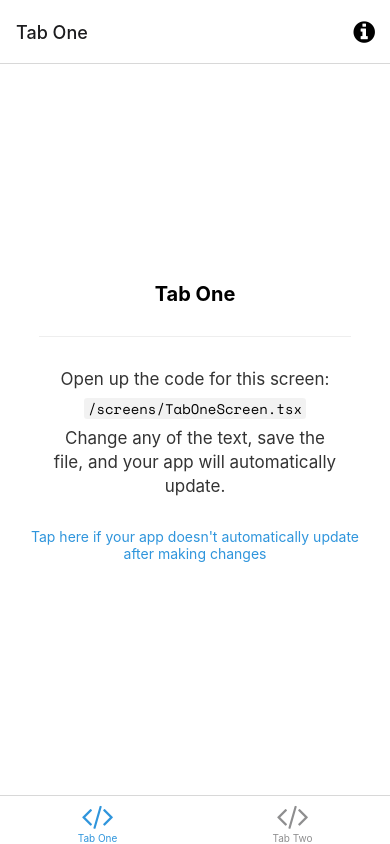
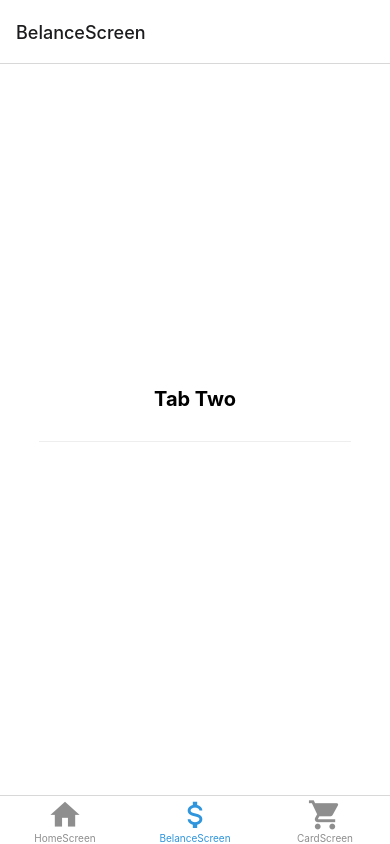
Before and after one commit to Nabavi2/Bank-small-app, a React Native app: screen /Belance in a window 390 px wide. Built offline with nearby package versions, Linux system fonts and the light colour scheme; what expo-linking would draw is missing.

Commit message:
add project

```diff
--- a/constants/Colors.ts
+++ b/constants/Colors.ts
@@ -1,19 +1,20 @@
-const tintColorLight = '#2f95dc';
-const tintColorDark = '#fff';
+const tintColorLight = "#2f95dc";
+const tintColorDark = "#fff";
 
 export default {
+  primary: "#7a776e",
   light: {
-    text: '#000',
-    background: '#fff',
+    text: "#000",
+    background: "#fff",
     tint: tintColorLight,
-    tabIconDefault: '#ccc',
+    tabIconDefault: "#ccc",
     tabIconSelected: tintColorLight,
   },
   dark: {
-    text: '#fff',
-    background: '#000',
+    text: "#fff",
+    background: "#000",
     tint: tintColorDark,
-    tabIconDefault: '#ccc',
+    tabIconDefault: "#ccc",
     tabIconSelected: tintColorDark,
   },
 };
--- a/navigation/index.tsx
+++ b/navigation/index.tsx
@@ -3,21 +3,27 @@
  * https://reactnavigation.org/docs/getting-started
  *
  */
-import { FontAwesome } from '@expo/vector-icons';
+import { FontAwesome, MaterialCommunityIcons, MaterialIcons, Ionicons } from '@expo/vector-icons';
 import { createBottomTabNavigator } from '@react-navigation/bottom-tabs';
 import { NavigationContainer, DefaultTheme, DarkTheme } from '@react-navigation/native';
 import { createNativeStackNavigator } from '@react-navigation/native-stack';
 import * as React from 'react';
-import { ColorSchemeName, Pressable } from 'react-native';
-
+import { ColorSchemeName, Platform, View, Text, SafeAreaView } from 'react-native';
+import {
+  createDrawerNavigator,
+  DrawerItemList,
+} from "@react-navigation/drawer";
 import Colors from '../constants/Colors';
 import useColorScheme from '../hooks/useColorScheme';
-import ModalScreen from '../screens/ModalScreen';
-import NotFoundScreen from '../screens/NotFoundScreen';
-import TabOneScreen from '../screens/TabOneScreen';
-import TabTwoScreen from '../screens/TabTwoScreen';
+import BelanceScreen from '../screens/BelanceScreen';
+import HomeScreen from '../screens/HomeScreen';
+import CardScreen from '../screens/CardScreen';
+import LoginScreen from '../screens/LoginScreen';
 import { RootStackParamList, RootTabParamList, RootTabScreenProps } from '../types';
 import LinkingConfiguration from './LinkingConfiguration';
+
+
+
 
 export default function Navigation({ colorScheme }: { colorScheme: ColorSchemeName }) {
   return (
@@ -38,10 +44,10 @@ const Stack = createNativeStackNavigator<RootStackParamList>();
 function RootNavigator() {
   return (
     <Stack.Navigator>
-      <Stack.Screen name="Root" component={BottomTabNavigator} options={{ headerShown: false }} />
-      <Stack.Screen name="NotFound" component={NotFoundScreen} options={{ title: 'Oops!' }} />
+      <Stack.Screen name="Login" component={BottomTabNavigator} options={{ headerShown: false }} />
+      <Stack.Screen name="Home" component={HomeScreen} options={{ title: 'Oops!' }} />
       <Stack.Group screenOptions={{ presentation: 'modal' }}>
-        <Stack.Screen name="Modal" component={ModalScreen} />
+        <Stack.Screen name="Belance" component={BelanceScreen} />
       </Stack.Group>
     </Stack.Navigator>
   );
@@ -58,50 +64,115 @@ function BottomTabNavigator() {
 
   return (
     <BottomTab.Navigator
-      initialRouteName="TabOne"
+      initialRouteName="Home"
       screenOptions={{
         tabBarActiveTintColor: Colors[colorScheme].tint,
       }}>
       <BottomTab.Screen
-        name="TabOne"
-        component={TabOneScreen}
-        options={({ navigation }: RootTabScreenProps<'TabOne'>) => ({
-          title: 'Tab One',
-          tabBarIcon: ({ color }) => <TabBarIcon name="code" color={color} />,
-          headerRight: () => (
-            <Pressable
-              onPress={() => navigation.navigate('Modal')}
-              style={({ pressed }) => ({
-                opacity: pressed ? 0.5 : 1,
-              })}>
-              <FontAwesome
-                name="info-circle"
-                size={25}
-                color={Colors[colorScheme].text}
-                style={{ marginRight: 15 }}
-              />
-            </Pressable>
-          ),
-        })}
+        name="Home"
+        component={HomeScreen}
+        options={{ title: 'HomeScreen', tabBarIcon: ({ color }) => <MaterialCommunityIcons name="home" size={35} color={color} />, }}
       />
       <BottomTab.Screen
-        name="TabTwo"
-        component={TabTwoScreen}
+        name="Belance"
+        component={LoginScreen}
         options={{
-          title: 'Tab Two',
-          tabBarIcon: ({ color }) => <TabBarIcon name="code" color={color} />,
+          title: 'BelanceScreen',
+          tabBarIcon: ({ color }) => <MaterialCommunityIcons name="currency-usd" size={35} color={color} />,
+        }}
+      />
+      <BottomTab.Screen
+        name="Card"
+        component={LoginScreen}
+        options={{
+          title: 'CardScreen',
+          tabBarIcon: ({ color }) => <MaterialCommunityIcons name="cart" size={35} color={color} />,
         }}
       />
     </BottomTab.Navigator>
   );
 }
 
+//Drawer Stack Navigator for show drawer and navigate
+const DrawerNavigator = createDrawerNavigator();
+export const AppDrawerNavigator = () => {
+  return (
+    <DrawerNavigator.Navigator
+      drawerContent={(props: any) => {
+        return (
+          <View style={{ flex: 1, paddingTop: 20, backgroundColor: "#222" }}>
+            <SafeAreaView forceInset={{ top: "always", horizontal: "never" }}>
+              {/* <Image
+                style={{
+                  width: 200,
+                  height: 200,
+                  marginLeft: 30,
+                  marginBottom: 20,
+                  marginTop: 30,
+                  borderRadius: 100,
+                }}
+                source={require("../assets/images/netflixx.png")}
+              /> */}
+              <DrawerItemList {...props} />
+
+            </SafeAreaView>
+          </View>
+        );
+      }}
+      screenOptions={{
+        drawerActiveTintColor: Colors.primary,
+        headerStyle: { backgroundColor: "#222" },
+        headerTintColor: "white",
+        drawerInactiveTintColor: "#ddd",
+      }}
+    >
+      <DrawerNavigator.Screen
+        name="NETFLIX"
+        component={HomeScreen}
+        options={{
+          drawerIcon: (props: any) => (
+            <Ionicons
+              name={Platform.OS === "android" ? "home" : "ios-home"}
+              size={23}
+              color={props.color}
+            />
+          ),
+          headerTitleStyle: { color: Colors.primary },
+        }}
+      />
+      <DrawerNavigator.Screen
+        name="Belance"
+        component={BelanceScreen}
+        options={{
+          drawerIcon: (props: any) => (
+            <Ionicons
+              name={Platform.OS === "android" ? "search" : "ios-search"}
+              size={23}
+              color={props.color}
+            />
+          ),
+        }}
+      />
+
+      <DrawerNavigator.Screen
+        name="CardScreen"
+        component={CardScreen}
+        options={{
+          drawerIcon: (props: any) => (
+            <MaterialIcons
+              name={
+                Platform.OS === "android" ? "video-library" : "video-library"
+              }
+              size={23}
+              color={props.color}
+            />
+          ),
+        }}
+      />
+    </DrawerNavigator.Navigator>
+  );
+};
+
 /**
  * You can explore the built-in icon families and icons on the web at https://icons.expo.fyi/
  */
-function TabBarIcon(props: {
-  name: React.ComponentProps<typeof FontAwesome>['name'];
-  color: string;
-}) {
-  return <FontAwesome size={30} style={{ marginBottom: -3 }} {...props} />;
-}
--- a/package.json
+++ b/package.json
@@ -16,6 +16,7 @@
     "@react-navigation/bottom-tabs": "^6.0.5",
     "@react-navigation/native": "^6.0.2",
     "@react-navigation/native-stack": "^6.1.0",
+    "@react-navigation/drawer": "^6.1.8",
     "expo": "~44.0.0",
     "expo-asset": "~8.4.4",
     "expo-constants": "~13.0.0",
--- a/screens/TabTwoScreen.tsx
+++ b/screens/BelanceScreen.tsx
@@ -1,14 +1,18 @@
-import { StyleSheet } from 'react-native';
+import { StatusBar } from 'expo-status-bar';
+import { Platform, StyleSheet } from 'react-native';
 
 import EditScreenInfo from '../components/EditScreenInfo';
 import { Text, View } from '../components/Themed';
 
-export default function TabTwoScreen() {
+export default function BelanceScreen() {
   return (
     <View style={styles.container}>
-      <Text style={styles.title}>Tab Two</Text>
+      <Text style={styles.title}>Modal</Text>
       <View style={styles.separator} lightColor="#eee" darkColor="rgba(255,255,255,0.1)" />
-      <EditScreenInfo path="/screens/TabTwoScreen.tsx" />
+      <EditScreenInfo path="/screens/ModalScreen.tsx" />
+
+      {/* Use a light status bar on iOS to account for the black space above the modal */}
+      <StatusBar style={Platform.OS === 'ios' ? 'light' : 'auto'} />
     </View>
   );
 }
--- a/screens/ModalScreen.tsx
+++ b/screens/CardScreen.tsx
@@ -1,18 +1,14 @@
-import { StatusBar } from 'expo-status-bar';
-import { Platform, StyleSheet } from 'react-native';
+import { StyleSheet } from 'react-native';
 
 import EditScreenInfo from '../components/EditScreenInfo';
 import { Text, View } from '../components/Themed';
+import { RootTabScreenProps } from '../types';
 
-export default function ModalScreen() {
+export default function CardScreen() {
   return (
     <View style={styles.container}>
-      <Text style={styles.title}>Modal</Text>
+      <Text style={styles.title}>Tab One</Text>
       <View style={styles.separator} lightColor="#eee" darkColor="rgba(255,255,255,0.1)" />
-      <EditScreenInfo path="/screens/ModalScreen.tsx" />
-
-      {/* Use a light status bar on iOS to account for the black space above the modal */}
-      <StatusBar style={Platform.OS === 'ios' ? 'light' : 'auto'} />
     </View>
   );
 }
--- a/screens/NotFoundScreen.tsx
+++ b/screens/HomeScreen.tsx
@@ -3,13 +3,10 @@ import { StyleSheet, TouchableOpacity } from 'react-native';
 import { Text, View } from '../components/Themed';
 import { RootStackScreenProps } from '../types';
 
-export default function NotFoundScreen({ navigation }: RootStackScreenProps<'NotFound'>) {
+export default function HomeScreen() {
   return (
     <View style={styles.container}>
       <Text style={styles.title}>This screen doesn't exist.</Text>
-      <TouchableOpacity onPress={() => navigation.replace('Root')} style={styles.link}>
-        <Text style={styles.linkText}>Go to home screen!</Text>
-      </TouchableOpacity>
     </View>
   );
 }
@@ -25,12 +22,4 @@ const styles = StyleSheet.create({
     fontSize: 20,
     fontWeight: 'bold',
   },
-  link: {
-    marginTop: 15,
-    paddingVertical: 15,
-  },
-  linkText: {
-    fontSize: 14,
-    color: '#2e78b7',
-  },
 });
--- a/screens/TabOneScreen.tsx
+++ b/screens/LoginScreen.tsx
@@ -2,14 +2,12 @@ import { StyleSheet } from 'react-native';
 
 import EditScreenInfo from '../components/EditScreenInfo';
 import { Text, View } from '../components/Themed';
-import { RootTabScreenProps } from '../types';
 
-export default function TabOneScreen({ navigation }: RootTabScreenProps<'TabOne'>) {
+export default function LoginScreen() {
   return (
     <View style={styles.container}>
-      <Text style={styles.title}>Tab One</Text>
+      <Text style={styles.title}>Tab Two</Text>
       <View style={styles.separator} lightColor="#eee" darkColor="rgba(255,255,255,0.1)" />
-      <EditScreenInfo path="/screens/TabOneScreen.tsx" />
     </View>
   );
 }
```
Also changed, not shown: types.tsx (+9 -6 lines), 1 other file (tests, documents, lock files or other folders).
